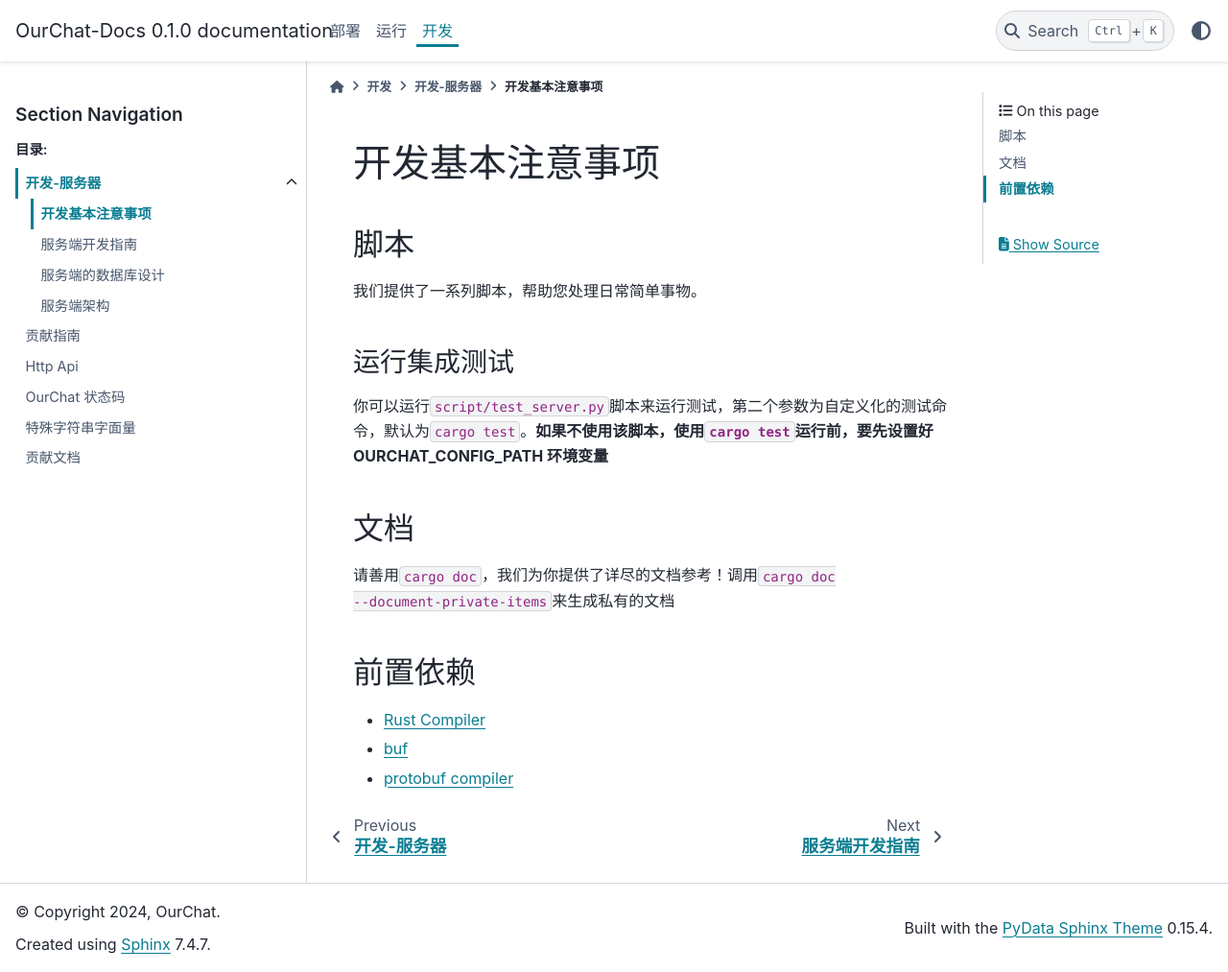
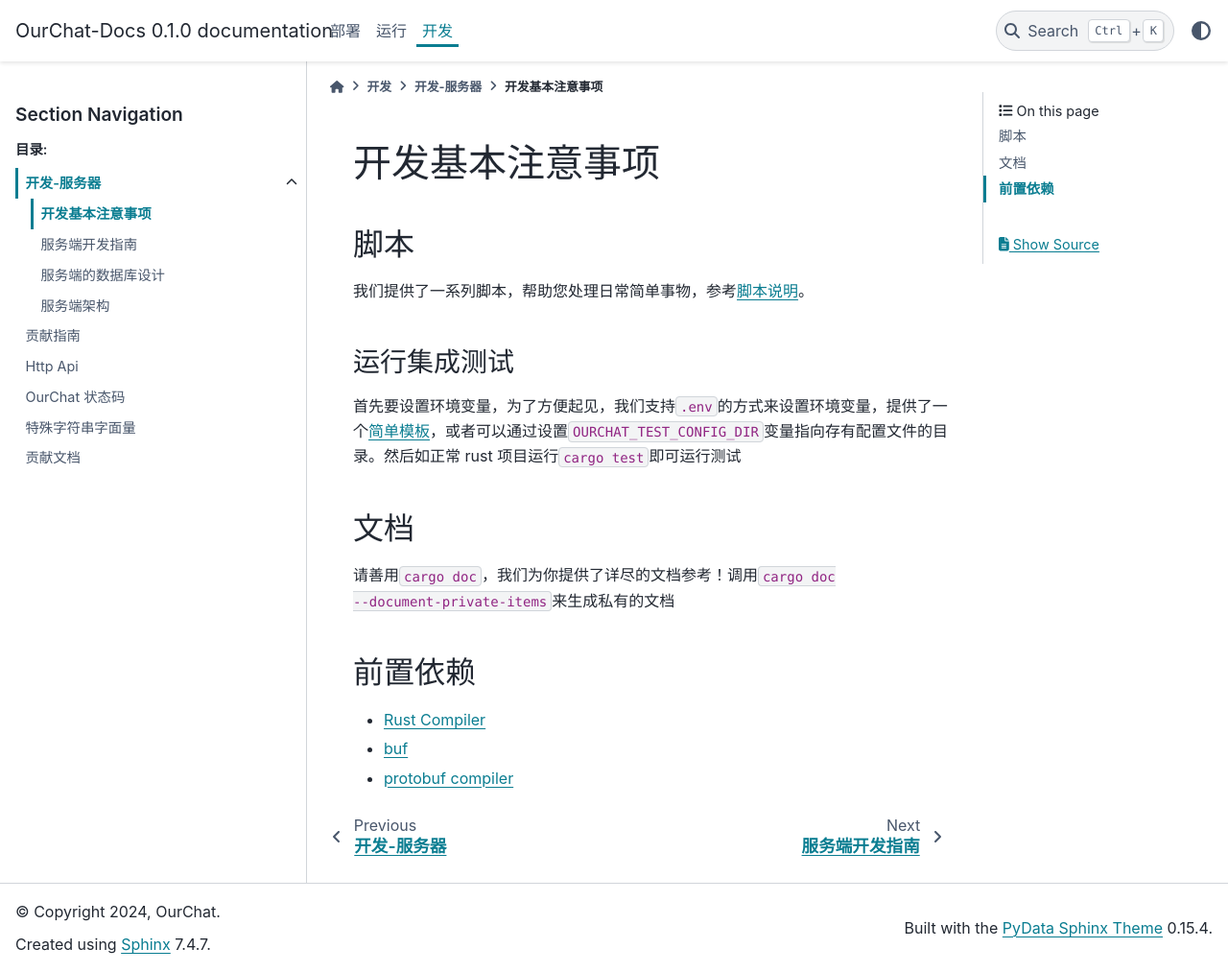
Before and after one commit to SkyUOI/OurChat-Docs, a Sphinx documentation site: the page built from docs/source/docs/development/server/basic.md, in a window 1280 px wide and 1013 px high. Shown: the whole window at 96% size. Built offline with Sphinx 7.4.7 and the PyData theme 0.15.4, drawn with Linux system fonts in a browser that asks for light colours.

Commit message:
update server test doc

```diff
--- a/docs/source/docs/development/server/basic.md
+++ b/docs/source/docs/development/server/basic.md
@@ -2,11 +2,11 @@
 
 ## 脚本
 
-我们提供了一系列脚本，帮助您处理日常简单事物。
+我们提供了一系列脚本，帮助您处理日常简单事物，参考[脚本说明](https://github.com/SkyUOI/OurChat/blob/main/script/README.md)。
 
 ### 运行集成测试
 
-你可以运行`script/test_server.py`脚本来运行测试，第二个参数为自定义化的测试命令，默认为`cargo test`。**如果不使用该脚本，使用`cargo test`运行前，要先设置好 OURCHAT_CONFIG_PATH 环境变量**
+首先要设置环境变量，为了方便起见，我们支持`.env`的方式来设置环境变量，提供了一个[简单模板](https://github.com/SkyUOI/OurChat/blob/main/.env.template)，或者可以通过设置`OURCHAT_TEST_CONFIG_DIR`变量指向存有配置文件的目录。然后如正常 rust 项目运行`cargo test`即可运行测试
 
 ## 文档
 
```
Also changed, not shown: 1 other file.
